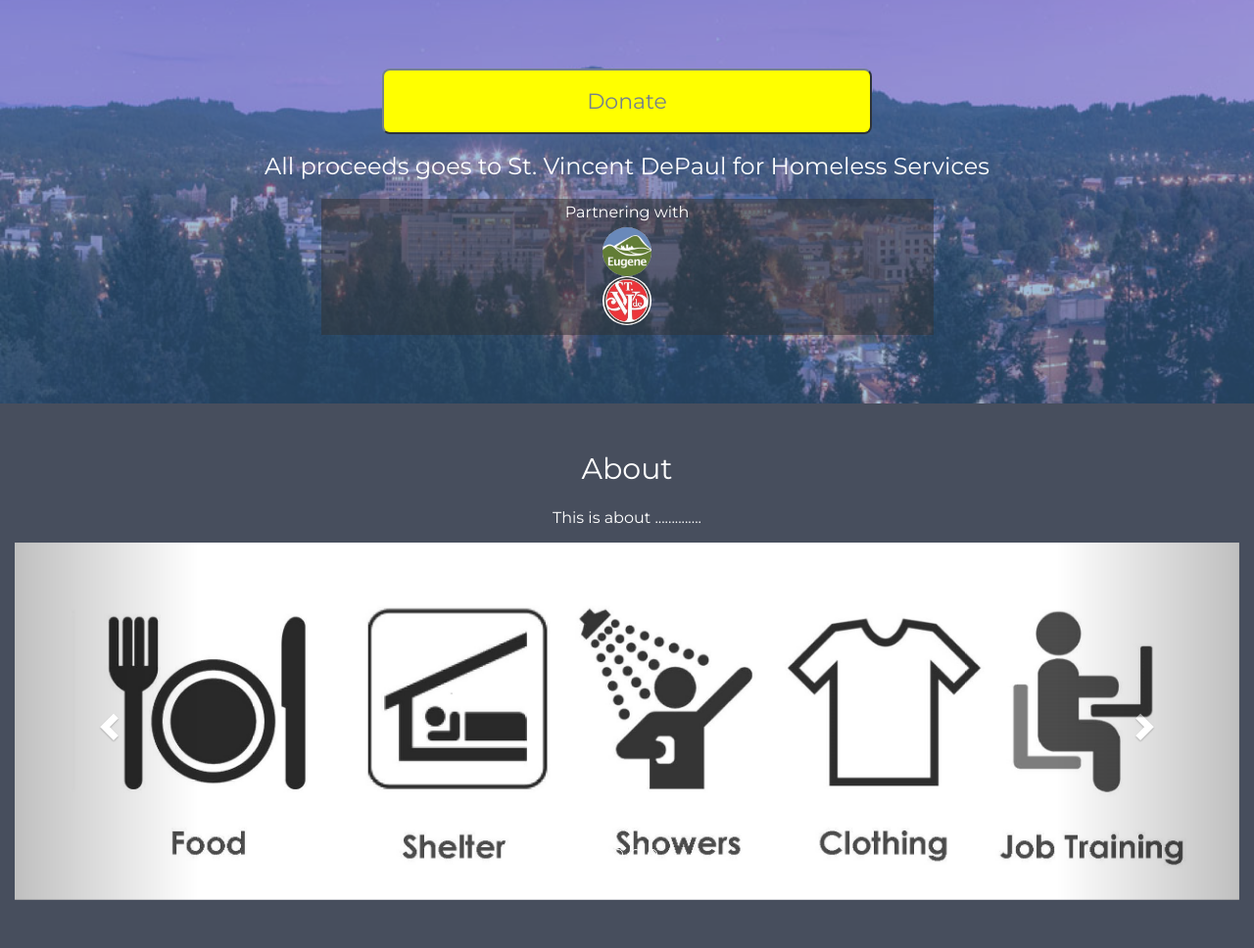
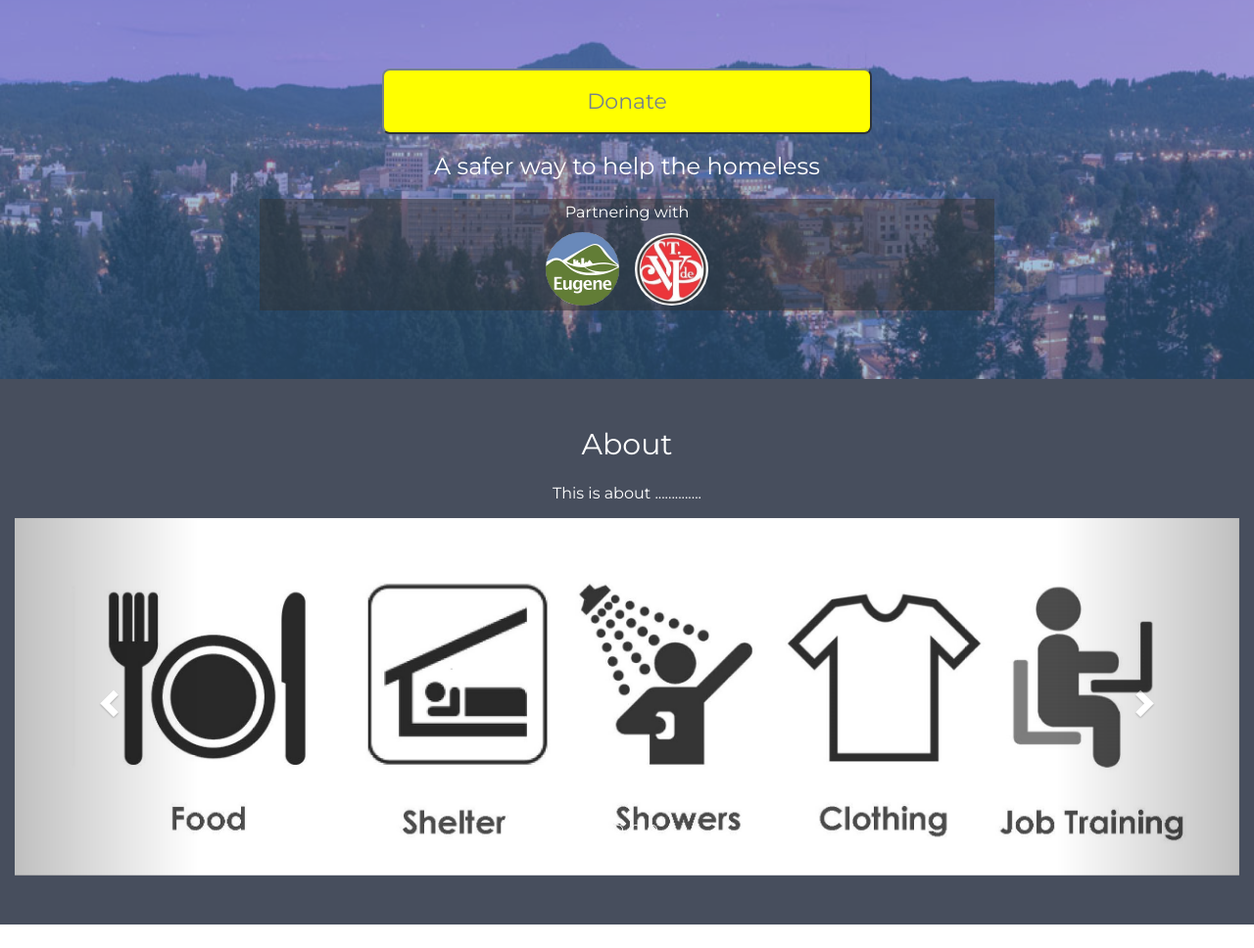
Before and after one commit to 238alexg/Change4Change, a Flask app: page / in a window 1280 px wide. Shown: the part 80-1048 px from the top of the page at 98% size. Run offline with Flask 2, Linux system fonts and the light colour scheme; some libraries are stand-ins or nearby versions.

Commit message:
Fixed scalability with logos

```diff
--- a/templates/index.html
+++ b/templates/index.html
@@ -78,6 +78,14 @@
     .car-img {
       margin: 0 auto;
     }
+    .logo-img {
+      width: 25%;
+      height: 25%;
+      max-width: 75px;
+      max-height: 75px;
+      display: inline;
+      margin: 5px;
+    }
   </style>
 </head>
 <body>
@@ -107,12 +115,11 @@
 <div class="img-1" id = "donate">
   <div class="container-fluid bg-1 text-center">
     <button type="button" class="btn-xlarge">Donate</button>
-    <h3 style="margin-bottom: 20px">All proceeds goes to St. Vincent DePaul for Homeless Services</h3>
-    <div class="container text-center" id = partnershipBox style="background-color:rgba(50,50,50,0.5); width: 50%; height:auto;">
-     <p>Partnering with
-     <img src="../static/img/CoE_logo_2clr.jpg" class="img-responsive img-circle" alt="Image" width="50" height="50" style="margin:0 auto">
-     <img src="../static/img/stpaul logo.jpg" class="img-responsive img-circle" alt="Image" width="50" height="50" style="margin:0 auto">
-     </p>
+    <h3 style="margin-bottom: 20px">A safer way to help the homeless</h3>
+    <div class="container text-center" id = partnershipBox style="background-color:rgba(50,50,50,0.5); width: 60%; height:auto;">
+      <p style="margin-bottom: 0px">Partnering with</p>
+      <img src="../static/img/CoE_logo_2clr.jpg" class="img-responsive img-circle logo-img" alt="Image">
+      <img src="../static/img/stpaul logo.jpg" class="img-responsive img-circle logo-img" alt="Image">
     </div>
   </div>
 </div>
```
